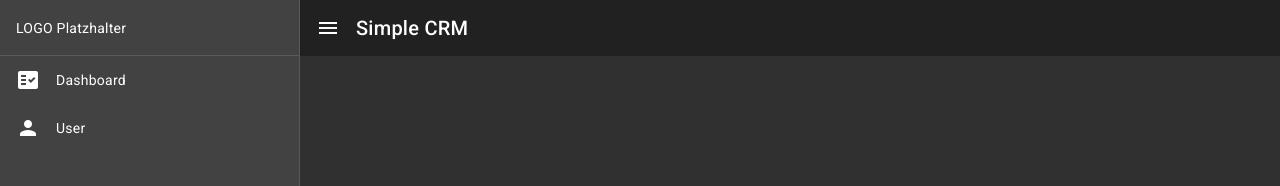
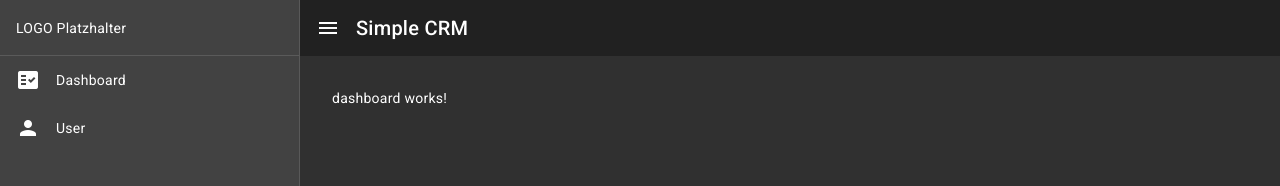
Before and after one commit to Solquarters/2024_10_01_simple-crm, an Angular app: page / in a window 1280 px wide. Shown: the top 186 px of the page. Built offline with nearby package versions, Linux system fonts and the light colour scheme.

Commit message:
router linking

```diff
--- a/src/app/app-routing.module.ts
+++ b/src/app/app-routing.module.ts
@@ -1,7 +1,13 @@
-import { NgModule } from '@angular/core';
+import { Component, NgModule } from '@angular/core';
 import { RouterModule, Routes } from '@angular/router';
+import { DashboardComponent } from './dashboard/dashboard.component';
+import { UserComponent } from './user/user.component';
 
-const routes: Routes = [];
+const routes: Routes = [
+  {path: '', component: DashboardComponent },
+  {path: 'dashboard', component: DashboardComponent },
+  {path: 'user', component: UserComponent}
+];
 
 @NgModule({
   imports: [RouterModule.forRoot(routes)],
--- a/src/app/app.component.html
+++ b/src/app/app.component.html
@@ -9,9 +9,8 @@
     </div>
 
 <ul class="menu-items-class">
-  <li><mat-icon>fact_check</mat-icon>Dashboard</li>
-  <li><mat-icon>person</mat-icon> User</li>
-
+  <li routerLink='/dashboard'><mat-icon>fact_check</mat-icon>Dashboard</li>
+  <li routerLink='/user'><mat-icon>person</mat-icon> User</li>
 </ul>
 
 
@@ -28,13 +27,24 @@
 
 
         <span>Simple CRM</span>
+
+
       </mat-toolbar-row>
 
     </mat-toolbar>
 
 
+  </div>
 
 
-  </div>
+
+  <!-- ///Main Site Content -->
+   <div class="router-container-class">
+    <router-outlet></router-outlet>
+
+
+   </div>
+
+
 
 </mat-drawer-container>
--- a/src/app/app.component.scss
+++ b/src/app/app.component.scss
@@ -57,5 +57,12 @@
         &:hover{
             background-color: rgba(150, 150, 150, 0.404);
         }
+        &:focus{
+            outline: none;
+        }
     }
 }
+
+.router-container-class{
+    padding: 32px 16px 16px 32px;
+}
```
